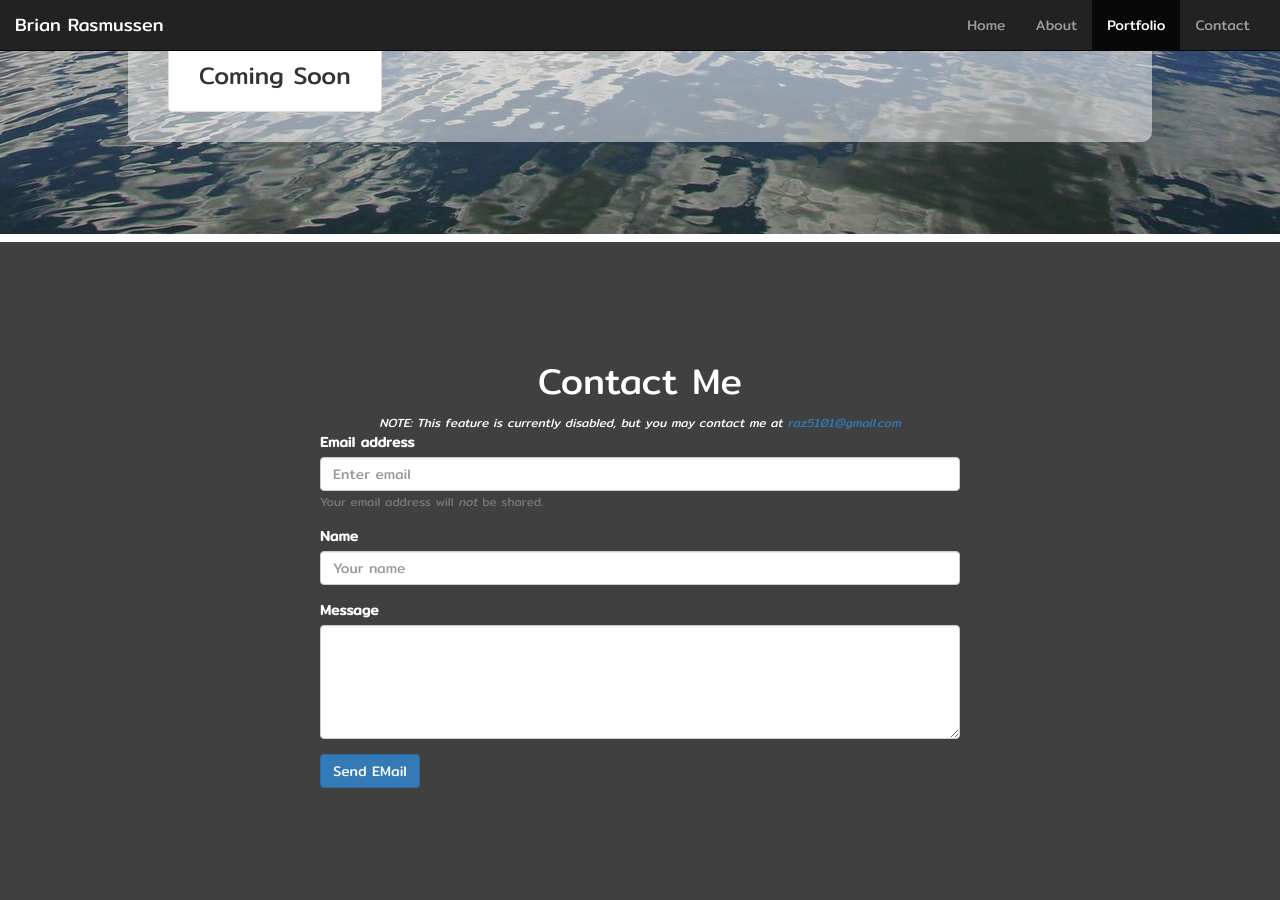
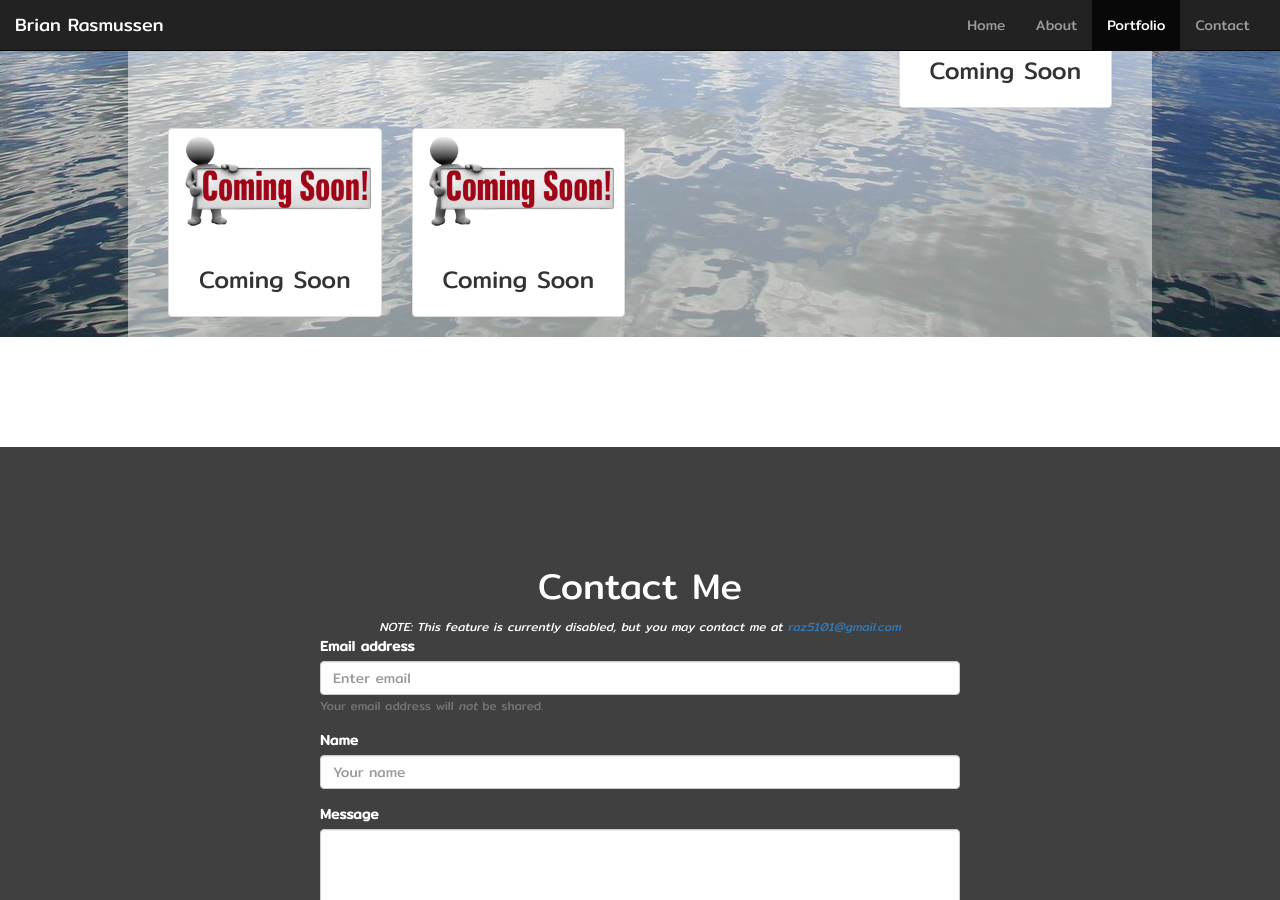
Before and after one commit to raz5101/raz5101.github.io, a Jekyll site: the page index.html, which Jekyll copies as it is, in a window 1280 px wide and 900 px high, scrolled down 1694 px. Built offline with Jekyll 4.4.1, drawn with Linux system fonts in a browser that asks for light colours; nearby versions of some CDN libraries.

Commit message:
Updates and Maintenance
-Added Factors to portfolio
-Changed profile photo

```diff
--- a/index.html
+++ b/index.html
@@ -115,6 +115,20 @@
             </a>
           </div>
           <div class="col-md-3">
+            <a href="https://codepen.io/raz5101/full/yYRoqE" target="_blank">
+              <div class="thumbnail">
+                <img class="portImage" src="https://raz5101.github.io/images/factors.png" />
+                <div class="caption"><h3>Coming Soon</h3></div>
+              </div>
+            </a>
+          </div>
+          <div class="col-md-3">
+            <div class="thumbnail">
+              <img class="portImage" src="https://raz5101.github.io/images/coming_soon.png" />
+              <div class="caption"><h3>Coming Soon</h3></div>
+            </div>
+          </div>
+          <div class="col-md-3">
             <div class="thumbnail">
               <img class="portImage" src="https://raz5101.github.io/images/coming_soon.png" />
               <div class="caption"><h3>Coming Soon</h3></div>
```
Also changed, not shown: BRProfileMed.jpg (deleted), images/BR_Profile_Med.jpg (deleted), images/factors.png (added).
